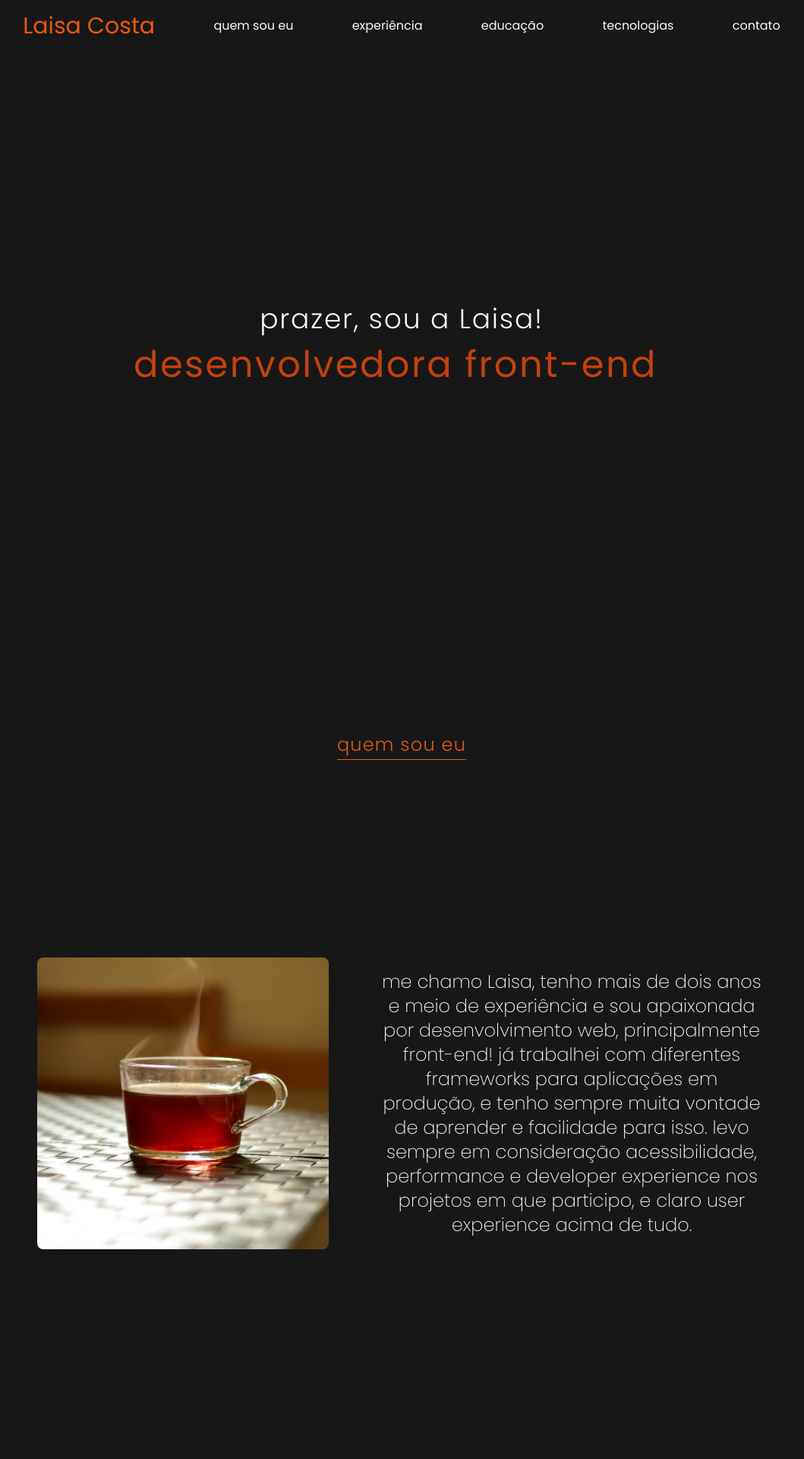
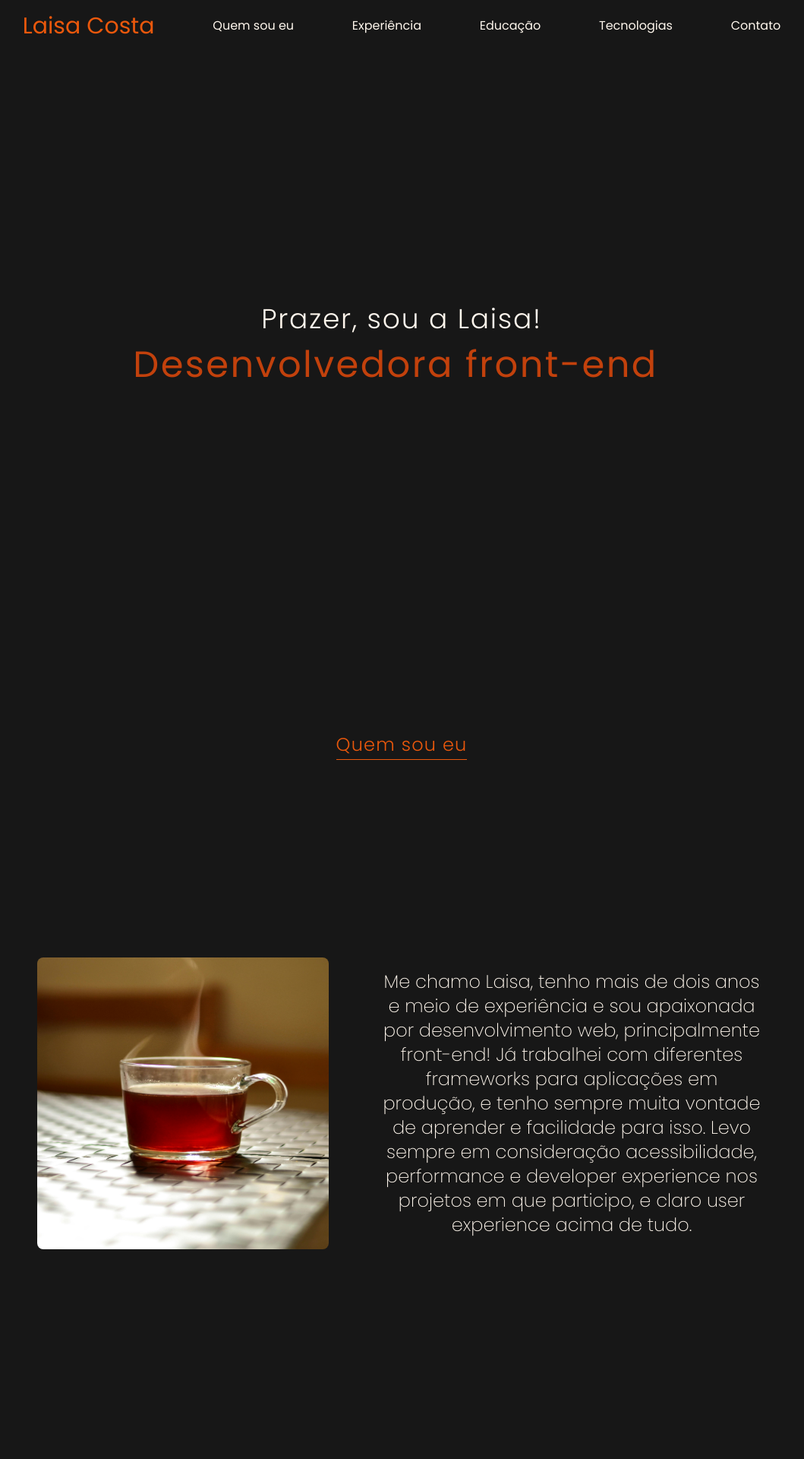
Before and after one commit to Azzyew/Azzyew.github.io, a Vue app: page / in a window 1280 px wide. Shown: the top 1920 px of the page at 76% size, without its empty margins (111-1170 px from the left). Built offline with nearby package versions, Linux system fonts and the light colour scheme; some icons are missing; a web font is replaced by a local one.

Commit message:
chore: adds uppercase :c

```diff
--- a/src/App.vue
+++ b/src/App.vue
@@ -41,22 +41,22 @@ onMounted(() => {
     </div>
 
     <div class="flex flex-col -mt-13 h-dvh items-center text-center justify-center">
-      <h1 class="text-4xl font-light tracking-wider mb-4">prazer, sou a Laisa!</h1>
-      <TypewriterAnimation display-text="desenvolvedora front-end" />
+      <h1 class="text-4xl font-light tracking-wider mb-4">Prazer, sou a Laisa!</h1>
+      <TypewriterAnimation display-text="Desenvolvedora front-end" />
     </div>
 
-    <SectionComponent title="quem sou eu" id-name="about-me" :is-on-screen="isOnScreen">
+    <SectionComponent title="Quem sou eu" id-name="about-me" :is-on-screen="isOnScreen">
       <div class="mt-52 flex flex-col justify-around items-center xl:flex-row">
         <img class="h-96 w-96 rounded-lg" src='./assets/tea.jpg'>
 
         <p class="mt-20 text-2xl font-extralight text-center xl:w-1/2 xl:mt-0">
-          me chamo Laisa, tenho mais de dois anos e meio de experiência e sou apaixonada por desenvolvimento web, principalmente front-end! já trabalhei com diferentes frameworks para aplicações em produção, e tenho sempre muita vontade de aprender e facilidade para isso. levo sempre em consideração acessibilidade, performance e developer experience nos projetos em que participo, e claro user experience acima de tudo.
+          Me chamo Laisa, tenho mais de dois anos e meio de experiência e sou apaixonada por desenvolvimento web, principalmente front-end! Já trabalhei com diferentes frameworks para aplicações em produção, e tenho sempre muita vontade de aprender e facilidade para isso. Levo sempre em consideração acessibilidade, performance e developer experience nos projetos em que participo, e claro user experience acima de tudo.
         </p>
 
       </div>
     </SectionComponent>
 
-    <SectionComponent title="experiência" id-name="experience" :is-on-screen="isOnScreen">
+    <SectionComponent title="Experiência" id-name="experience" :is-on-screen="isOnScreen">
       <ExperienceCard company="BRIUS" job-title="Desenvolvedora Front-end" period="03/23 - 06/23">
         <template v-slot:description>
           Fui responsável pela migração da plataforma de Vue 2 para Vue 3. Participei do
@@ -121,7 +121,7 @@ onMounted(() => {
       </ExperienceCard>
     </SectionComponent>
 
-    <SectionComponent title="educação" id-name="education" :is-on-screen="isOnScreen">
+    <SectionComponent title="Educação" id-name="education" :is-on-screen="isOnScreen">
       <div class="py-48 min-h-dvh flex flex-col justify-between">
         <EducationCard school="Estácio" course="Sistemas para Internet" period="05/22 - 10/24 (previsão)">
         </EducationCard>
@@ -131,8 +131,8 @@ onMounted(() => {
       </div>
     </SectionComponent>
 
-    <SectionComponent title="tecnologias" id-name="technologies" :is-on-screen="isOnScreen">
-      <div class="flex flex-col items-center justify-center mt-28 md:flex-row md:flex-wrap">
+    <SectionComponent title="Tecnologias" id-name="technologies" :is-on-screen="isOnScreen">
+      <div class="flex flex-wrap items-center justify-center mt-28">
         <TechnologyCard technology="HTML" icon-name="html5"></TechnologyCard>
         <TechnologyCard technology="CSS" icon-name="css3"></TechnologyCard>
         <TechnologyCard technology="JavaScript" icon-name="javascript"></TechnologyCard>
@@ -146,8 +146,8 @@ onMounted(() => {
       </div>
     </SectionComponent>
 
-    <SectionComponent title="contato" id-name="contact-me" :is-on-screen="isOnScreen">
-      <div class="flex flex-wrap justify-center ">
+    <SectionComponent title="Contato" id-name="contact-me" :is-on-screen="isOnScreen">
+      <div class="flex flex-wrap justify-center">
         <ContactCard url="mailto:laisadnevescosta@gmail.com" icon-name="gmail" contact-name="Gmail"></ContactCard>
         <ContactCard url="https://www.linkedin.com/in/laisa-costa-748a5a170" icon-name="linkedin-square" contact-name="LinkedIn"></ContactCard>
         <ContactCard url="https://github.com/Azzyew" icon-name="github" contact-name="GitHub"></ContactCard>
--- a/src/components/ContactCard.vue
+++ b/src/components/ContactCard.vue
@@ -23,7 +23,7 @@ const iconColor = computed(() => isHovered.value ? '#ffffff' : '#c2410c');
 
 <template>
   <a
-    class="text-lg cursor-pointer w-72 px-8 py-2 rounded-md border border-orange-700 text-orange-700 flex justify-evenly items-center mt-24 mr-12 group hover:border-white"
+    class="text-lg cursor-pointer w-72 px-8 py-2 rounded-md border border-orange-700 text-orange-700 flex justify-evenly items-center mt-24 group hover:border-white lg:mr-12"
     :href="props.url"
     target="_blank"
     @mouseover="isHovered = true"
--- a/src/components/FooterComponent.vue
+++ b/src/components/FooterComponent.vue
@@ -4,6 +4,6 @@ const githubProfile = "https://github.com/Azzyew";
 
 <template>
   <footer class="flex text-orange-50/70 bg-neutral-900 px-16 w-full h-16 items-center justify-center border-t-2 border-t-orange-700 font-light">
-    <span>feito com &lt;3 por <a :href="githubProfile">Laisa Costa</a></span>
+    <span>Feito com &lt;3 por <a :href="githubProfile">Laisa Costa</a></span>
   </footer>
 </template>
--- a/src/components/Header/HeaderComponent.vue
+++ b/src/components/Header/HeaderComponent.vue
@@ -3,23 +3,23 @@ import HeaderItem from './HeaderItem.vue';
 
 const navItems = [
   {
-    title: "quem sou eu",
+    title: "Quem sou eu",
     link: "#about-me",
   },
   {
-    title: "experiência",
+    title: "Experiência",
     link: "#experience",
   },
   {
-    title: "educação",
+    title: "Educação",
     link: "#education",
   },
   {
-    title: "tecnologias",
+    title: "Tecnologias",
     link: "#technologies",
   },
   {
-    title: "contato",
+    title: "Contato",
     link: "#contact-me",
   },
 ];
```
